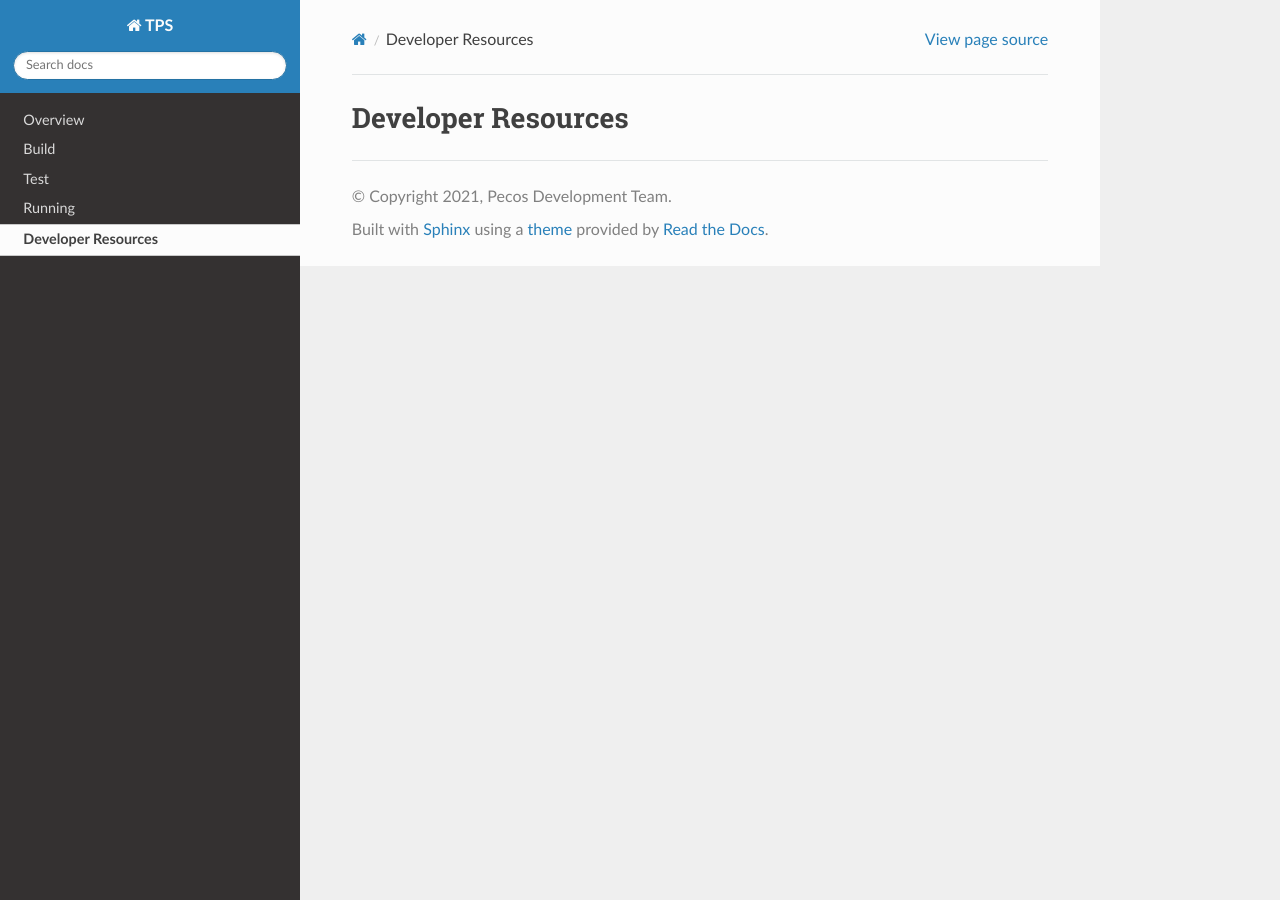
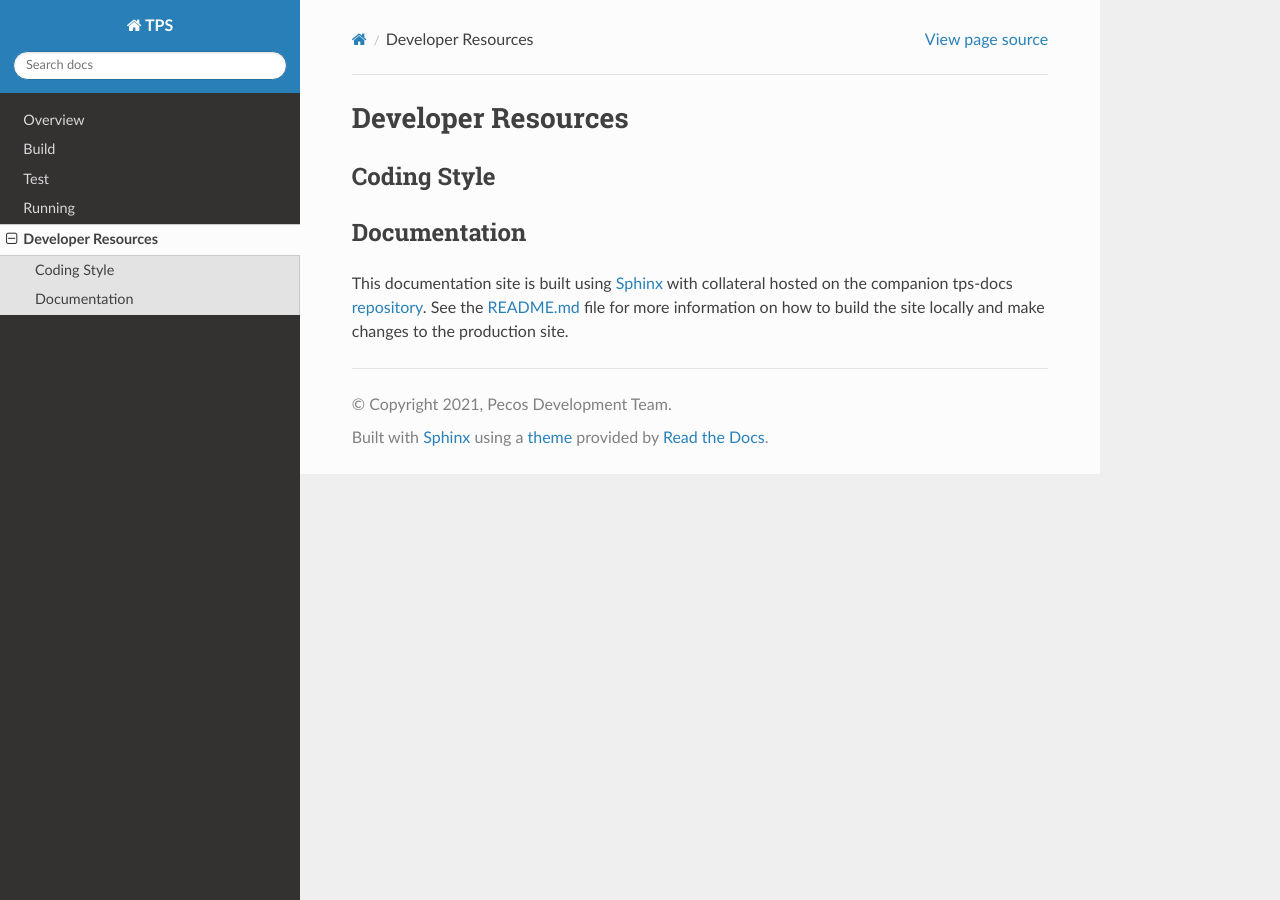
Before and after one commit to pecos/tps-docs, a Sphinx documentation site: the page built from docs/source/developer.rst, in a window 1280 px wide. Built offline with Sphinx 7.4.7 and the Read the Docs theme 2.0.0, drawn with Linux system fonts in a browser that asks for light colours.

Commit message:
mention docs site on developer page

```diff
--- a/docs/source/developer.rst
+++ b/docs/source/developer.rst
@@ -1,2 +1,16 @@
 Developer Resources
 ===================
+
+Coding Style
+************
+
+
+
+Documentation
+*************
+
+This documentation site is built using `Sphinx <https://www.sphinx-doc.org>`_
+with collateral hosted on the companion tps-docs `repository
+<https://github.com/pecos/tps-docs>`_.  See the `README.md
+<https://github.com/pecos/tps-docs/blob/main/README.md>`_ file for more
+information on how to build the site locally and make changes to the production site.
```
